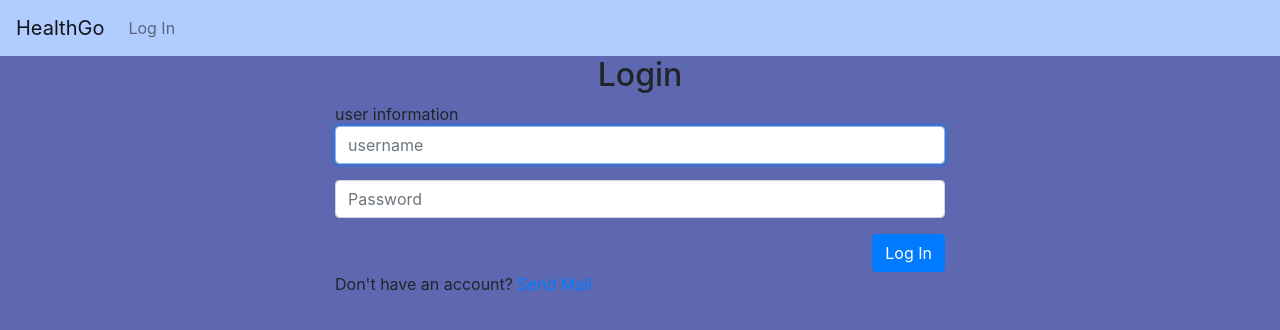
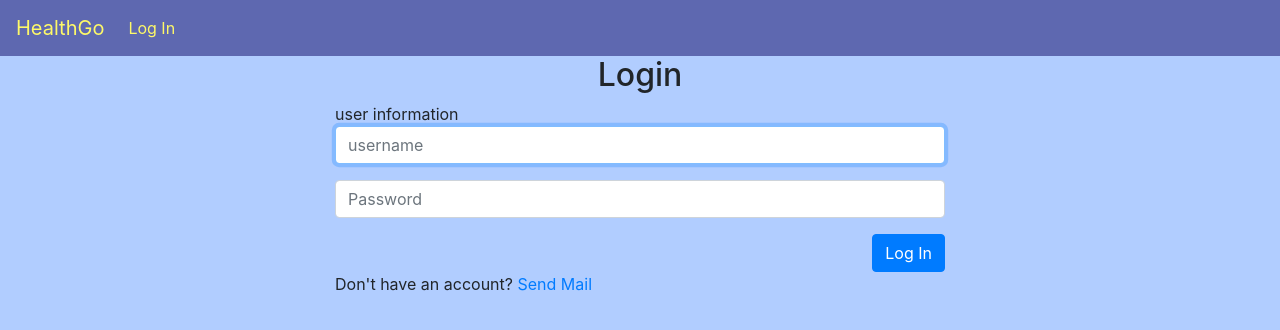
Before and after one commit to DarkLord580/HealthGo, a Django app: page /login in a window 1280 px wide. Shown: the top 330 px of the page. Run offline with Django 3.2, Linux system fonts and the light colour scheme; some libraries are stand-ins or nearby versions.

Commit message:
Update layout.html

```diff
--- a/HealthGo/templates/layout.html
+++ b/HealthGo/templates/layout.html
@@ -16,26 +16,26 @@
 		<script src="https://ajax.googleapis.com/ajax/libs/jquery/3.5.1/jquery.min.js"></script>
 		<script src="{% static 'common.js' %}"></script>
     </head>
-    <body style = "background-color: #5e68b0;">
+    <body style = "background-color:#b1cdff;">
 
-        <nav style = "background-color: #b1cdff;" class="navbar navbar-expand-lg navbar-light">
+        <nav style = "background-color:  #5e68b0;" class="navbar navbar-expand-lg navbar-light">
 
-            <a class="navbar-brand" href="{% url 'index' %}">HealthGo</a>
+            <a style = "color: rgb(254, 249, 104)"class="navbar-brand" href="{% url 'index' %}">HealthGo</a>
 
             <div>
               <ul class="navbar-nav mr-auto">
 
                 {% if loginuser %}
                 <li class="nav-item">
-                    <a class="nav-link" href="{% url 'rewards' %}">Rewards</a>
+                    <a style = "color: rgb(254, 249, 104)" class="nav-link" href="{% url 'rewards' %}">Rewards</a>
                   </li>
                   <li class="nav-item">
-                <a class="nav-link" href="{% url 'logout' %}">Log out</a>
+                <a  style = "color: rgb(254, 249, 104)" class="nav-link" href="{% url 'logout' %}">Log out</a>
                 </li>
 
                 {% else %}
                     <li class="nav-item">
-                        <a class="nav-link" href="{% url 'login' %}">Log In</a>
+                        <a style = "color: rgb(254, 249, 104)" class="nav-link" href="{% url 'login' %}">Log In</a>
                     </li>
 
                 {% endif %}
```
